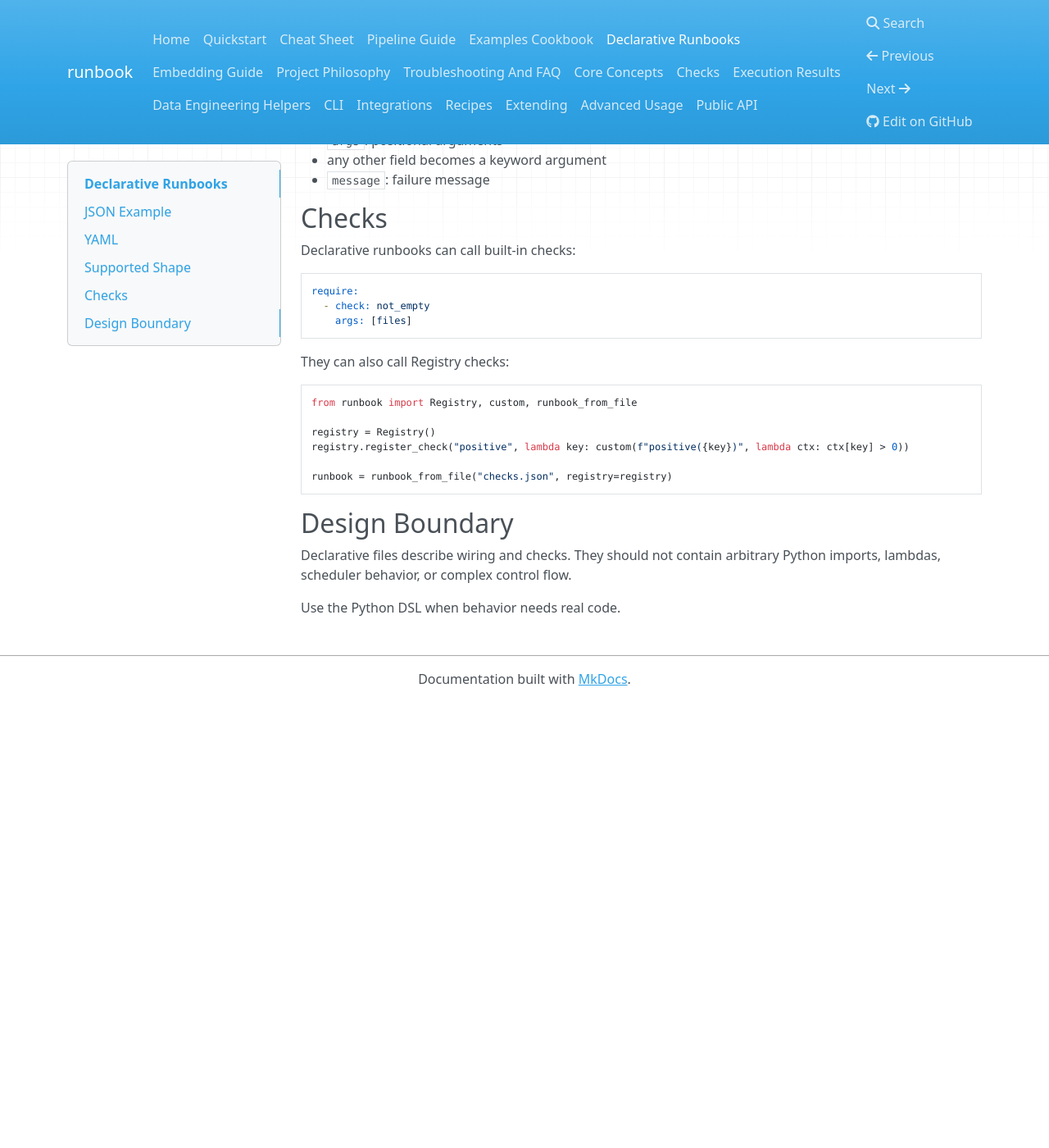
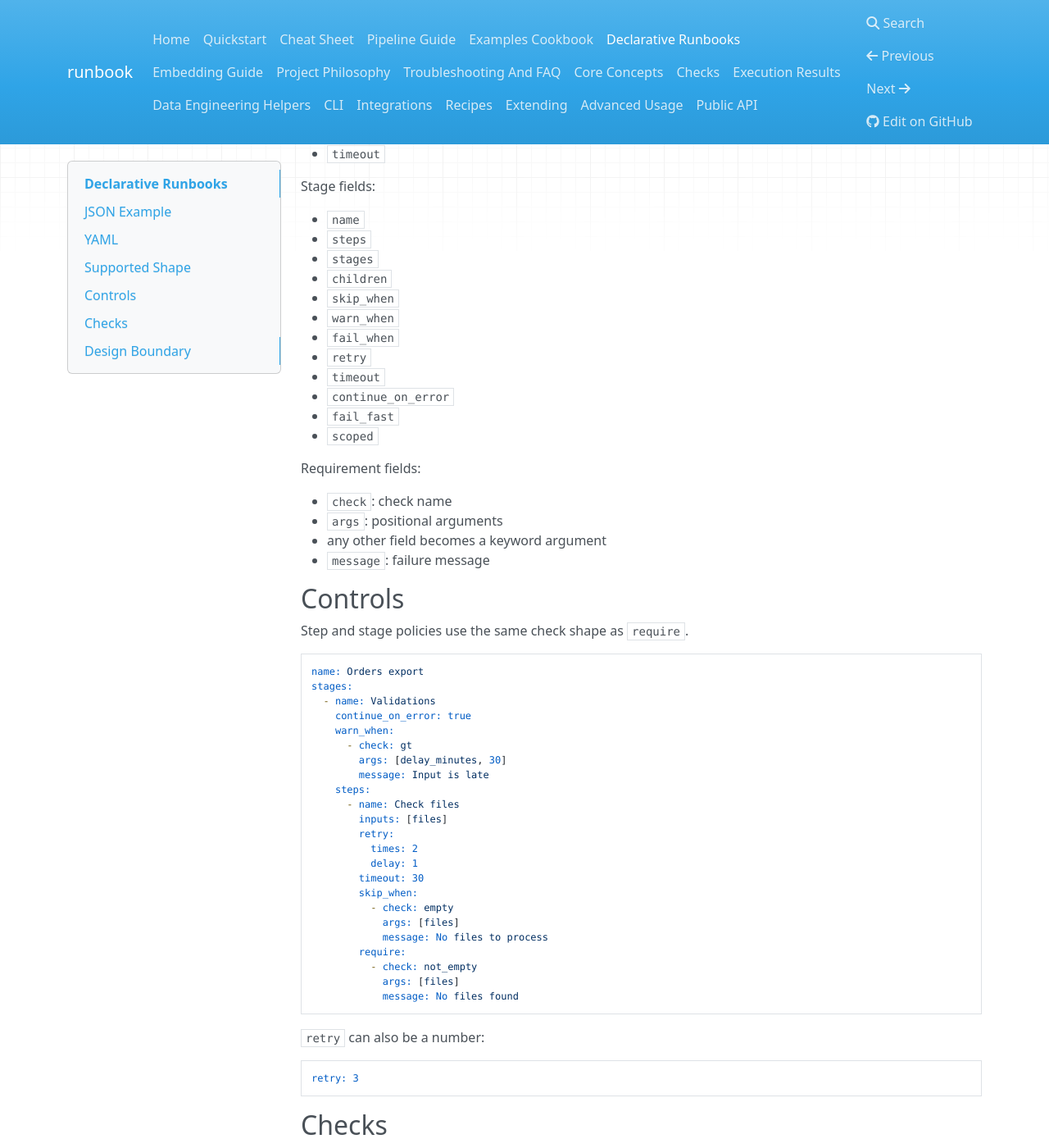
Before and after one commit to PotemkinAlexey/runbook, an MkDocs documentation site: the page built from docs/declarative.md, in a window 1280 px wide and 1400 px high, scrolled down 2151 px. Shown: the whole window at 82% size. Built offline with MkDocs 1.6.1, drawn with Linux system fonts in a browser that asks for light colours; nearby versions of some CDN libraries; before the commit the page ends 3007 px from its top, so only the background shows below that.

Commit message:
Add declarative execution controls

````diff
--- a/docs/declarative.md
+++ b/docs/declarative.md
@@ -103,6 +103,26 @@ Step fields:
 - `name`
 - `inputs`
 - `require`
+- `skip_when`
+- `warn_when`
+- `fail_when`
+- `retry`
+- `timeout`
+
+Stage fields:
+
+- `name`
+- `steps`
+- `stages`
+- `children`
+- `skip_when`
+- `warn_when`
+- `fail_when`
+- `retry`
+- `timeout`
+- `continue_on_error`
+- `fail_fast`
+- `scoped`
 
 Requirement fields:
 
@@ -110,6 +130,42 @@ Requirement fields:
 - `args`: positional arguments
 - any other field becomes a keyword argument
 - `message`: failure message
+
+## Controls
+
+Step and stage policies use the same check shape as `require`.
+
+```yaml
+name: Orders export
+stages:
+  - name: Validations
+    continue_on_error: true
+    warn_when:
+      - check: gt
+        args: [delay_minutes, 30]
+        message: Input is late
+    steps:
+      - name: Check files
+        inputs: [files]
+        retry:
+          times: 2
+          delay: 1
+        timeout: 30
+        skip_when:
+          - check: empty
+            args: [files]
+            message: No files to process
+        require:
+          - check: not_empty
+            args: [files]
+            message: No files found
+```
+
+`retry` can also be a number:
+
+```yaml
+retry: 3
+```
 
 ## Checks
 
````
Also changed, not shown: CHANGELOG.md (+6 -0 lines), 2 other files.
